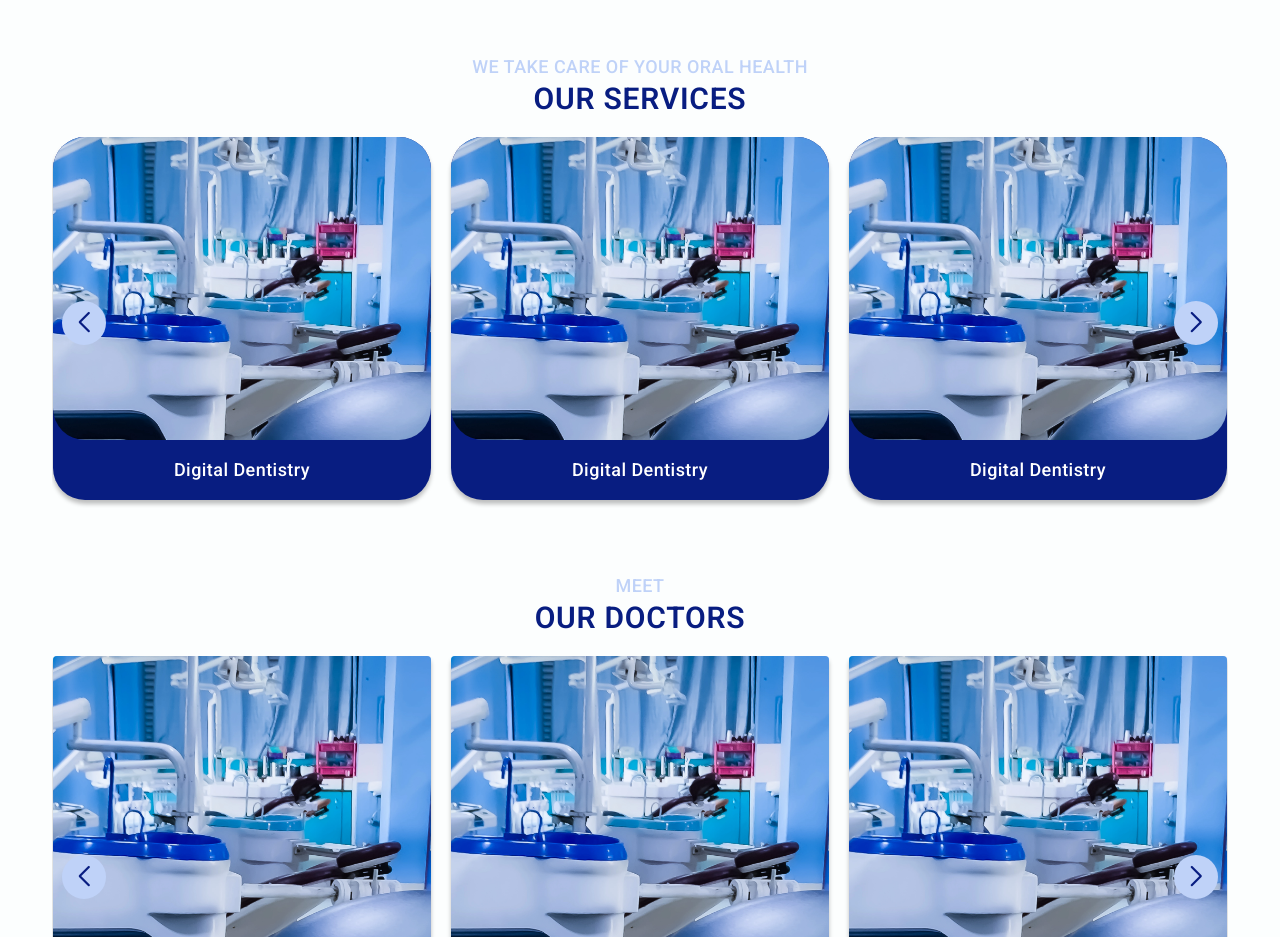
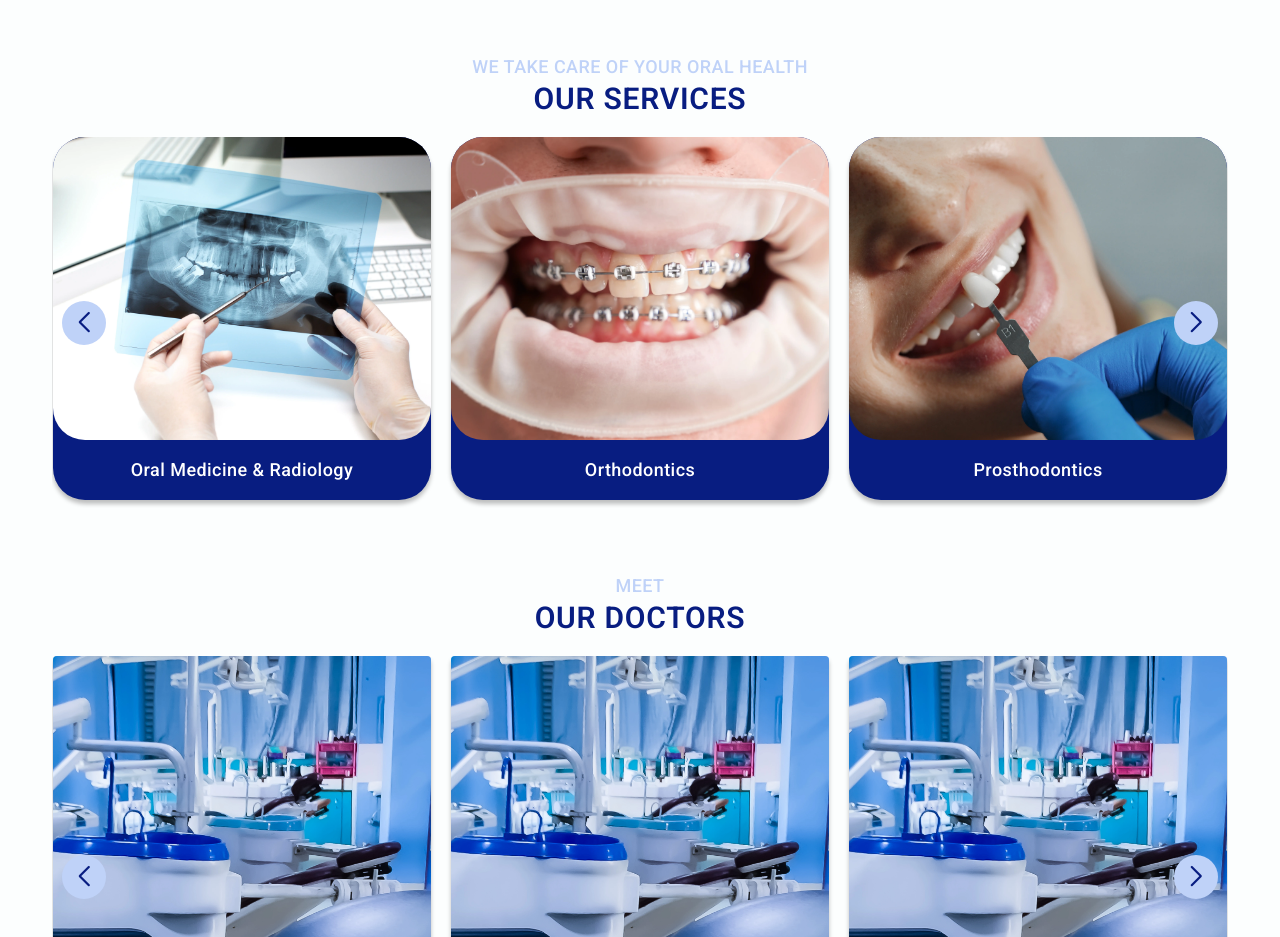
Before and after one commit to ag-tej/the_dental_city_hospital_client, a React (Vite) app: page / in a window 1280 px wide. Shown: the part 1740-2677 px from the top of the page. Built offline with nearby package versions, Linux system fonts and the light colour scheme; a web font is replaced by a local one.

Commit message:
services from service data

```diff
--- a/src/pages/Home.jsx
+++ b/src/pages/Home.jsx
@@ -16,6 +16,7 @@ import linkedin from "../assets/linkedin.svg";
 import ContactCards from "../components/ContactCards";
 import BlogCarousel from "../components/BlogCarousel";
 import AppointmentForm from "../components/AppointmentForm";
+import { serviceData } from "../data/ServiceData";
 
 const Home = () => {
   const navigate = useNavigate();
@@ -143,19 +144,19 @@ const Home = () => {
               navigation={true}
               modules={[Autoplay, Navigation]}
             >
-              {Array.from({ length: 6 }).map((_, index) => (
+              {serviceData.map((item) => (
                 <SwiperSlide
-                  key={index}
+                  key={item.id}
                   className="bg-primary-blue-dark text-white text-center font-medium rounded-4xl mb-2"
                 >
                   <img
-                    src={appointmentBooking}
+                    src={item.image}
                     loading="lazy"
-                    alt="Image Name"
+                    alt={item.name}
                     className="rounded-4xl w-full aspect-[5/4] object-cover"
                   />
                   <p className="p-4 text-responsive-text xl:text-lg tracking-wide">
-                    Digital Dentistry
+                    {item.name}
                   </p>
                 </SwiperSlide>
               ))}
```
